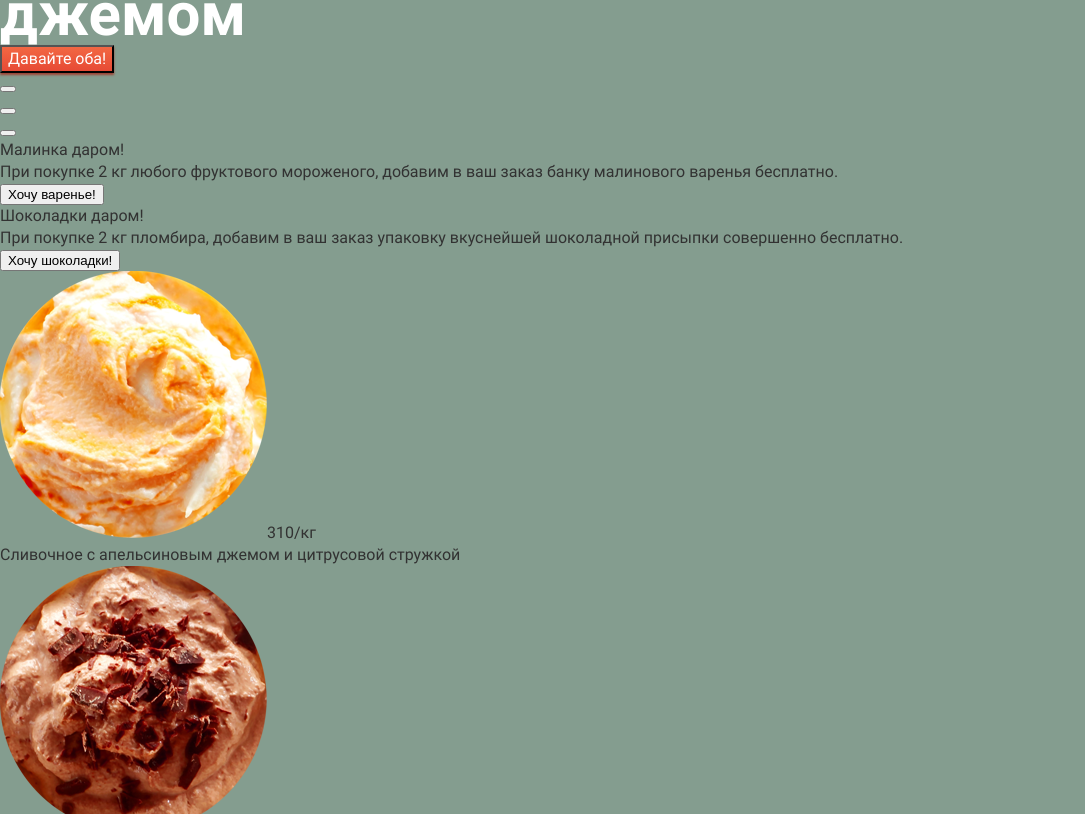
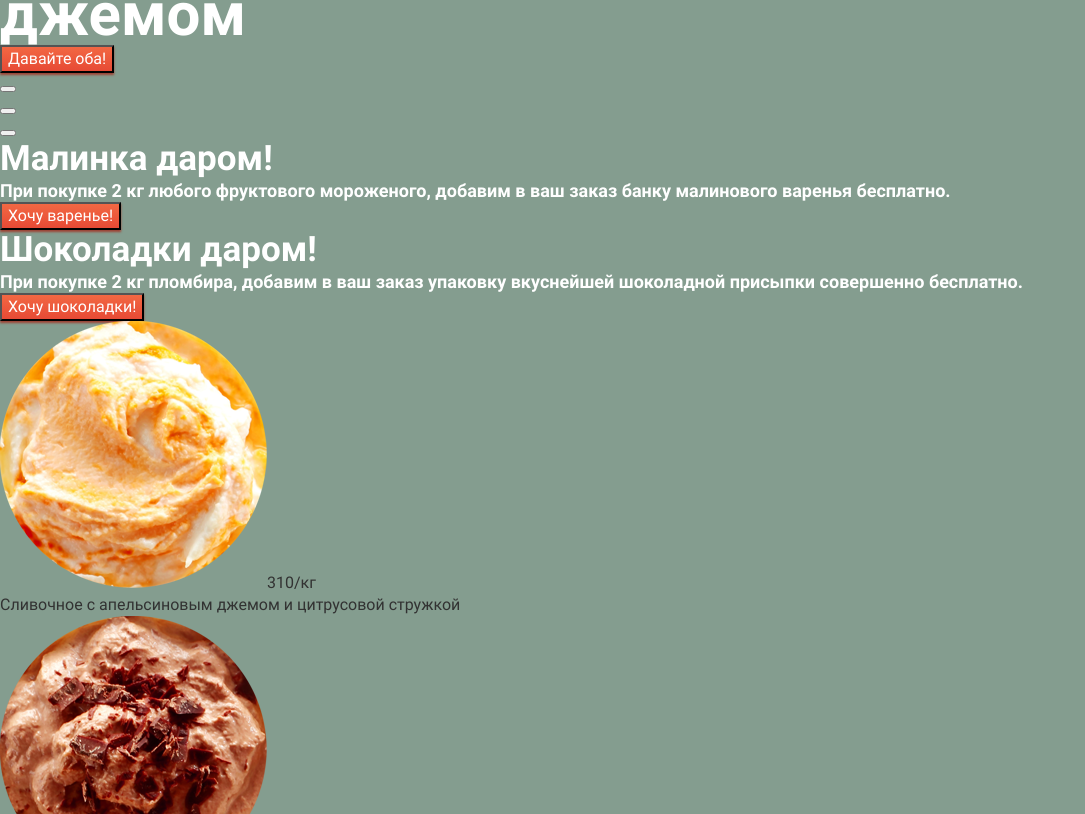
Before and after one commit to maximshigaev/gllacy, a React (Create React App) app: page / in a window 1280 px wide. Shown: the part 906-1720 px from the top of the page, without its empty margins (0-1085 px from the left). Built offline with nearby package versions, Linux system fonts and the light colour scheme.

Commit message:
add layout and global styles for the PromotionItem component

```diff
--- a/public/index.html
+++ b/public/index.html
@@ -1,14 +1,12 @@
 <!DOCTYPE html>
 <html lang="en">
+
 <head>
   <meta charset="utf-8" />
   <link rel="icon" href="%PUBLIC_URL%/favicon.ico" />
   <meta name="viewport" content="width=device-width, initial-scale=1" />
   <meta name="theme-color" content="#000000" />
-    <meta
-      name="description"
-      content="Web site created using create-react-app"
-    />
+  <meta name="description" content="Web site created using create-react-app" />
   <link rel="apple-touch-icon" href="%PUBLIC_URL%/logo192.png" />
   <!--
       manifest.json provides metadata used when your web app is installed on a
@@ -24,8 +22,9 @@
       work correctly both with client-side routing and a non-root public URL.
       Learn how to configure a non-root public URL by running `npm run build`.
     -->
-    <title>React App</title>
+  <title>Gllacy</title>
 </head>
+
 <body>
   <noscript>You need to enable JavaScript to run this app.</noscript>
   <div id="root"></div>
@@ -40,4 +39,5 @@
       To create a production bundle, use `npm run build` or `yarn build`.
     -->
 </body>
+
 </html>
--- a/src/components/Assortment/Assortment.tsx
+++ b/src/components/Assortment/Assortment.tsx
@@ -11,12 +11,13 @@ export const Assortment: FC = () => (
     <h2 className="visually-hidden">Наш ассортимент</h2>
     <ul>
       {assortmentItems.map(({ id, src, text, price }) => (
-        <AssortmentItem
-          key={id}
-          src={src}
-          text={text}
-          price={price}
-        />
+        <li key={id}>
+          <AssortmentItem
+            src={src}
+            text={text}
+            price={price}
+          />
+        </li>
       ))}
     </ul>
   </section>
--- a/src/components/AssortmentItem/AssortmentItem.tsx
+++ b/src/components/AssortmentItem/AssortmentItem.tsx
@@ -1,12 +1,12 @@
 import { FC } from 'react';
 
-type Tprops = {
+type TProps = {
   src: string;
   text: string;
   price: number;
 }
 
-export const AssortmentItem: FC<Tprops> = ({ src, text, price}) => (
+export const AssortmentItem: FC<TProps> = ({ src, text, price}) => (
    <>
     <img
       src={src}
--- /dev/null
+++ b/src/components/PromotionItem/PromotionItem.tsx
@@ -0,0 +1,24 @@
+import { FC } from 'react';
+
+// Styles
+import './promotionItem.scss';
+
+type TProps = {
+  title: string;
+  text: string;
+  buttonText: string;
+}
+
+export const PromotionItem: FC<TProps> = ({ title, text, buttonText }) => (
+  <>
+    <h3 className="promotionItem__title">{title}</h3>
+    <p className="promotionItem__text">{text}</p>
+    <button
+      className="button"
+      type="button"
+      title="Хочу варенье!"
+    >
+      {buttonText}
+    </button>
+  </>
+);
--- /dev/null
+++ b/src/components/PromotionItem/promotionItem.scss
@@ -0,0 +1,15 @@
+.promotionItem {
+  &__title {
+    font-size: 35px;
+    font-weight: bold;
+    line-height: 1.17;
+    color: #ffffff;
+  }
+
+  &__text {
+    font-size: 18px;
+    font-weight: bold;
+    line-height: 1.22;
+    color: #ffffff;
+  }
+}
--- a/src/components/Promotions/Promotions.tsx
+++ b/src/components/Promotions/Promotions.tsx
@@ -1,27 +1,24 @@
 import { FC } from 'react';
+
+// Components
+import { PromotionItem } from '../';
+
+// Constants
+import { promotionItems } from '../../constants';
 
 export const Promotions: FC = () => (
   <section>
     <h2 className="visually-hidden">Акции</h2>
     <ul>
-      <li>
-        <h3>Малинка даром!</h3>
-        <p>
-          При покупке 2 кг любого фруктового мороженого, добавим в ваш заказ банку малинового варенья бесплатно.
-        </p>
-        <button type="button" title="Хочу варенье!">
-          Хочу варенье!
-        </button>
-      </li>
-      <li>
-        <h3>Шоколадки даром!</h3>
-        <p>
-          При покупке 2 кг пломбира, добавим в ваш заказ упаковку вкуснейшей шоколадной присыпки совершенно бесплатно.
-        </p>
-        <button type="button" title="Хочу шоколадки!">
-          Хочу шоколадки!
-        </button>
-      </li>
+      {promotionItems.map(({ id, text, title, buttonText }) => (
+        <li key={id}>
+          <PromotionItem
+            title={title}
+            text={text}
+            buttonText={buttonText}
+          />
+        </li>
+      ))}
     </ul>
   </section>
 );
--- a/src/components/index.ts
+++ b/src/components/index.ts
@@ -10,3 +10,4 @@ export { News } from './News/News';
 export { SubscriptionForm } from './SubscriptionForm/SubscriptionForm';
 export { Contacts } from './Contacts/Contacts';
 export { Footer } from './Footer/Footer';
+export { PromotionItem } from './PromotionItem/PromotionItem';
--- a/src/constants.ts
+++ b/src/constants.ts
@@ -30,3 +30,18 @@ export const assortmentItems = [
     price: 415,
   },
 ];
+
+export const promotionItems = [
+  {
+    id: 1,
+    title: 'Малинка даром!',
+    text: 'При покупке 2 кг любого фруктового мороженого, добавим в ваш заказ банку малинового варенья бесплатно.',
+    buttonText: 'Хочу варенье!',
+  },
+  {
+    id: 2,
+    title: 'Шоколадки даром!',
+    text: 'При покупке 2 кг пломбира, добавим в ваш заказ упаковку вкуснейшей шоколадной присыпки совершенно бесплатно.',
+    buttonText: 'Хочу шоколадки!',
+  },
+];
```
Lines whose indentation alone changed are shown as unchanged.
